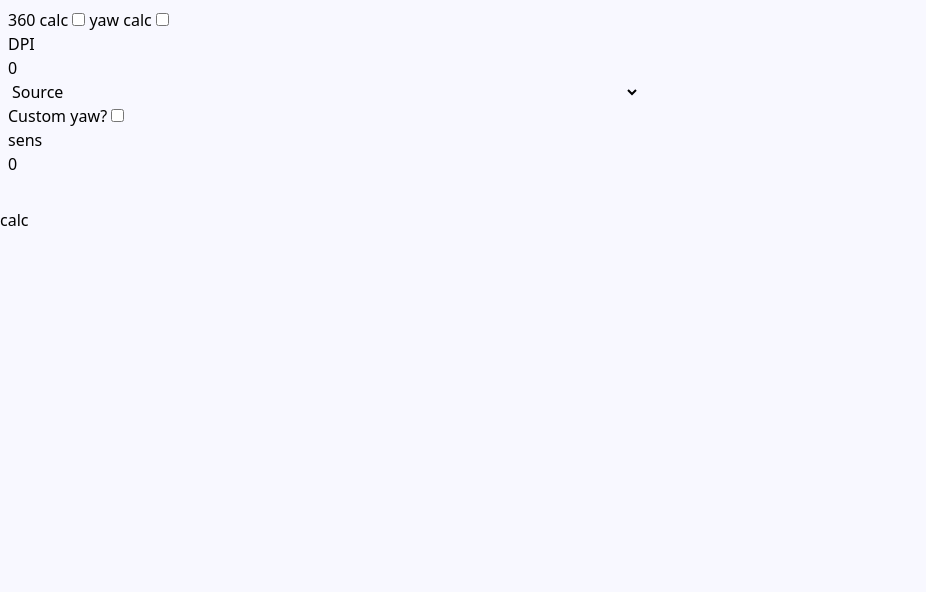
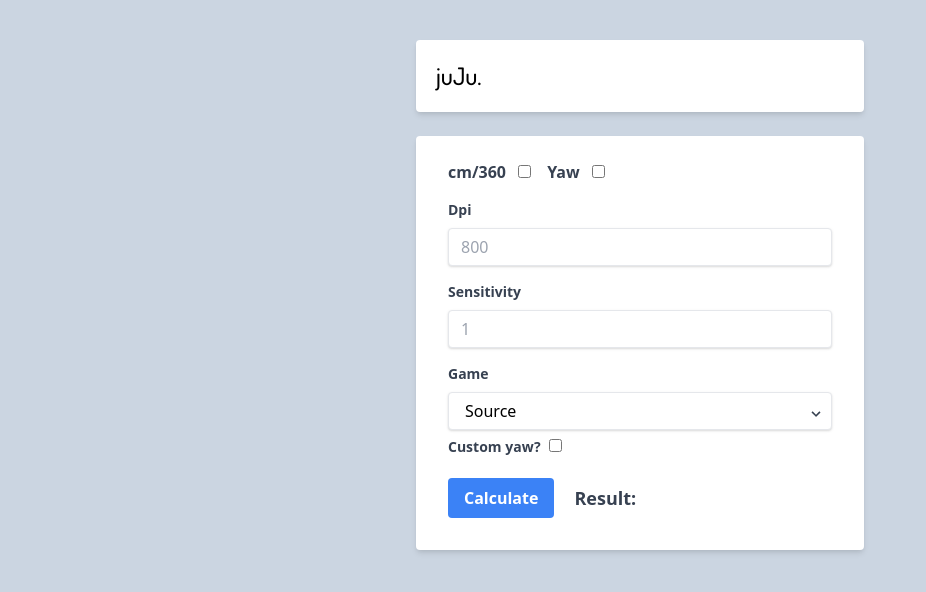
Before and after one commit to jarvilehto/juJuCalc, a plain HTML site: page index.html in a window 1280 px wide. Shown: the whole page, without its empty margins (0-926 px from the left). Drawn offline with nearby package versions, Linux system fonts and the light colour scheme.

Commit message:
v:0.1 working calculations and UI

```diff
--- a/css/stylesheet.css
+++ b/css/stylesheet.css
@@ -1,9 +1,20 @@
 * {
   margin: 0;
   padding: 0;
-  background-color: ghostwhite;
+  box-sizing: border-box;
 }
 
+#header {
+  font-family: "Dosis";
+}
+
+body {
+  background-color: rgb(203 213 225);
+}
+
+input {
+  accent-color: #d1d5db;
+}
 /* Chrome, Safari, Edge, Opera */
 input::-webkit-outer-spin-button,
 input::-webkit-inner-spin-button {
--- a/index.html
+++ b/index.html
@@ -9,22 +9,37 @@
       rel="stylesheet"
     />
     <title>juJuCalc</title>
+    <link rel="preconnect" href="https://fonts.googleapis.com" />
+    <link rel="preconnect" href="https://fonts.gstatic.com" crossorigin />
+    <link
+      href="https://fonts.googleapis.com/css2?family=Dosis:wght@500&display=swap"
+      rel="stylesheet"
+    />
   </head>
-  <body class="bg-blue-600">
-    <div id="nav" class=""></div>
-    <div id="container">
-      <div id="info"></div>
-      <div id="calc">
-        <form class="p-2">
-          <div>
-            <label for="check360">360 calc</label>
+  <body class="w-full h-full flex justify-center items-center flex-col">
+    <div class="w-full max-w-md mt-10 min-w-md">
+      <div id="header" class="bg-white shadow-md rounded p-5 mb-4">
+        <h1 class="text-bold text-2xl">juJu.</h1>
+      </div>
+    </div>
+    <div class="w-full max-w-md mt-2 min-w-md">
+      <form class="bg-white shadow-md rounded px-8 pt-6 pb-8 mb-4">
+        <div class="flex flex-row mb-4">
+          <div class="mr-4">
+            <label for="check360" class="text-gray-700 font-bold mr-2"
+              >cm/360</label
+            >
             <input
               type="checkbox"
               id="checkDeg"
               class="cbDY"
               onclick="cbDegYaw(this)"
             />
-            <label for="checkYaw">yaw calc</label>
+          </div>
+          <div>
+            <label for="checkYaw" class="text-gray-700 font-bold mr-2"
+              >Yaw</label
+            >
             <input
               type="checkbox"
               id="checkYaw"
@@ -32,48 +47,108 @@
               onclick="cbDegYaw(this)"
             />
           </div>
+        </div>
 
-          <div>
-            <p>DPI</p>
-            <input type="number" id="dpi" value="0" />
+        <div class="mb-4">
+          <label class="block text-gray-700 text-sm font-bold mb-2" for="dpi">
+            Dpi
+          </label>
+          <input
+            class="shadow appearance-none border rounded w-full py-2 px-3 text-gray-700 leading-tight focus:outline-none focus:shadow-outline"
+            id="dpi"
+            type="number"
+            placeholder="800"
+          />
         </div>
-          <div class="flex flex-col w-1/2">
-            <select name="" id="yaw">
+
+        <div class="mb-4">
+          <label class="block text-gray-700 text-sm font-bold mb-2" for="sens">
+            Sensitivity
+          </label>
+          <input
+            class="shadow appearance-none border rounded w-full py-2 px-3 text-gray-700 leading-tight focus:outline-none focus:shadow-outline"
+            id="sens"
+            type="number"
+            placeholder="1"
+          />
+        </div>
+
+        <div class="inline-block relative w-full" id="yaw">
+          <label for="setYaw" class="block text-gray-700 text-sm font-bold mb-2"
+            >Game</label
+          >
+          <select
+            name=""
+            id="setYaw"
+            class="shadow block appearance-none w-full bg-white border hover:border-gray-500 px-4 py-2 pr-8 rounded shadow leading-tight focus:outline-none focus:shadow-outline"
+          >
             <option value="0.022">Source</option>
             <option value="0.069994">Valorant</option>
             <option value="0.0066">Overwatch</option>
           </select>
+          <div
+            class="pointer-events-none absolute bottom-0 right-0 flex items-center px-2 text-gray-700 py-2"
+          >
+            <svg
+              class="fill-current h-4 w-4"
+              xmlns="http://www.w3.org/2000/svg"
+              viewBox="0 0 20 20"
+            >
+              <path
+                d="M9.293 12.95l.707.707L15.657 8l-1.414-1.414L10 10.828 5.757 6.586 4.343 8z"
+              />
+            </svg>
+          </div>
+        </div>
+
         <div>
-              <div id="bcustomYaw">
-                <label for="customCheck">Custom yaw?</label>
-                <input
-                  type="checkbox"
-                  id="customCheck"
-                  onclick="boxCustomYaw()"
-                />
+          <div id="bcustomYaw" class="mt-1">
+            <label
+              for="customCheck"
+              class="text-gray-700 text-sm font-bold mb-2 mr-1"
+              >Custom yaw?</label
+            >
+            <input type="checkbox" id="customCheck" onclick="boxCustomYaw()" />
           </div>
           <input
+            class="mt-2 w-1/4 shadow appearance-none border rounded py-2 px-3 text-gray-700 leading-tight focus:outline-none focus:shadow-outline"
             type="number"
             id="custom_yaw"
             value="0"
             style="display: none"
           />
         </div>
+
+        <div class="mb-4" id="threesixty" style="display: none">
+          <label class="block text-gray-700 text-sm font-bold mb-2" for="Deg">
+            cm/360
+          </label>
+          <input
+            class="shadow appearance-none border rounded w-full py-2 px-3 text-gray-700 leading-tight focus:outline-none focus:shadow-outline"
+            id="Deg"
+            type="number"
+            placeholder="800"
+          />
         </div>
-          <div>
-            <p>sens</p>
-            <input type="number" id="sens" value="0" />
+
+        <div class="flex items-center justify-start mt-5">
+          <button
+            class="bg-blue-500 hover:bg-blue-700 text-white font-bold py-2 px-4 rounded focus:outline-none focus:shadow-outline"
+            type="button"
+            onclick="calcCmYaw()"
+          >
+            Calculate
+          </button>
+
+          <div class="ml-5 flex flex-row self-center text-center">
+            <h1 class="text-gray-700 text-lg font-bold">Result:</h1>
+            <p id="results" class="ml-2 text-gray-700 text-lg font-bold"></p>
           </div>
-          <div id="threesixty" style="display: none">
-            <p>cm/360</p>
-            <input type="number" id="Deg" value="0" />
         </div>
       </form>
-        <br />
-        <div><button onclick="calcCmYaw()">calc</button></div>
-        <h1 id="results"></h1>
+      <p class="text-center text-gray-500 text-xs"></p>
     </div>
-    </div>
+
     <script src="/javascript/calc.js" />
   </body>
 </html>
--- a/javascript/calc.js
+++ b/javascript/calc.js
@@ -40,7 +40,7 @@ const calcCmYaw = () => {
   //Get user inputs
   var dpi = parseFloat(document.getElementById("dpi").value);
   var cm = parseFloat(document.getElementById("Deg").value);
-  var yaw = parseFloat(document.getElementById("yaw").value);
+  var yaw = parseFloat(document.getElementById("setYaw").value);
   var sens = parseFloat(document.getElementById("sens").value);
   var customYaw = parseFloat(document.getElementById("custom_yaw").value);
   var result = 0;
@@ -55,6 +55,6 @@ const calcCmYaw = () => {
     resultDiv.innerHTML = `${result.toFixed(3)} cm/360`;
   } else {
     result = (360 * 2.54) / (dpi * cm * sens);
-    resultDiv.innerHTML = `${result.toFixed(3)} yaw`;
+    resultDiv.innerHTML = `${result.toFixed(3)}`;
   }
 };
```
Lines whose indentation alone changed are shown as unchanged.
